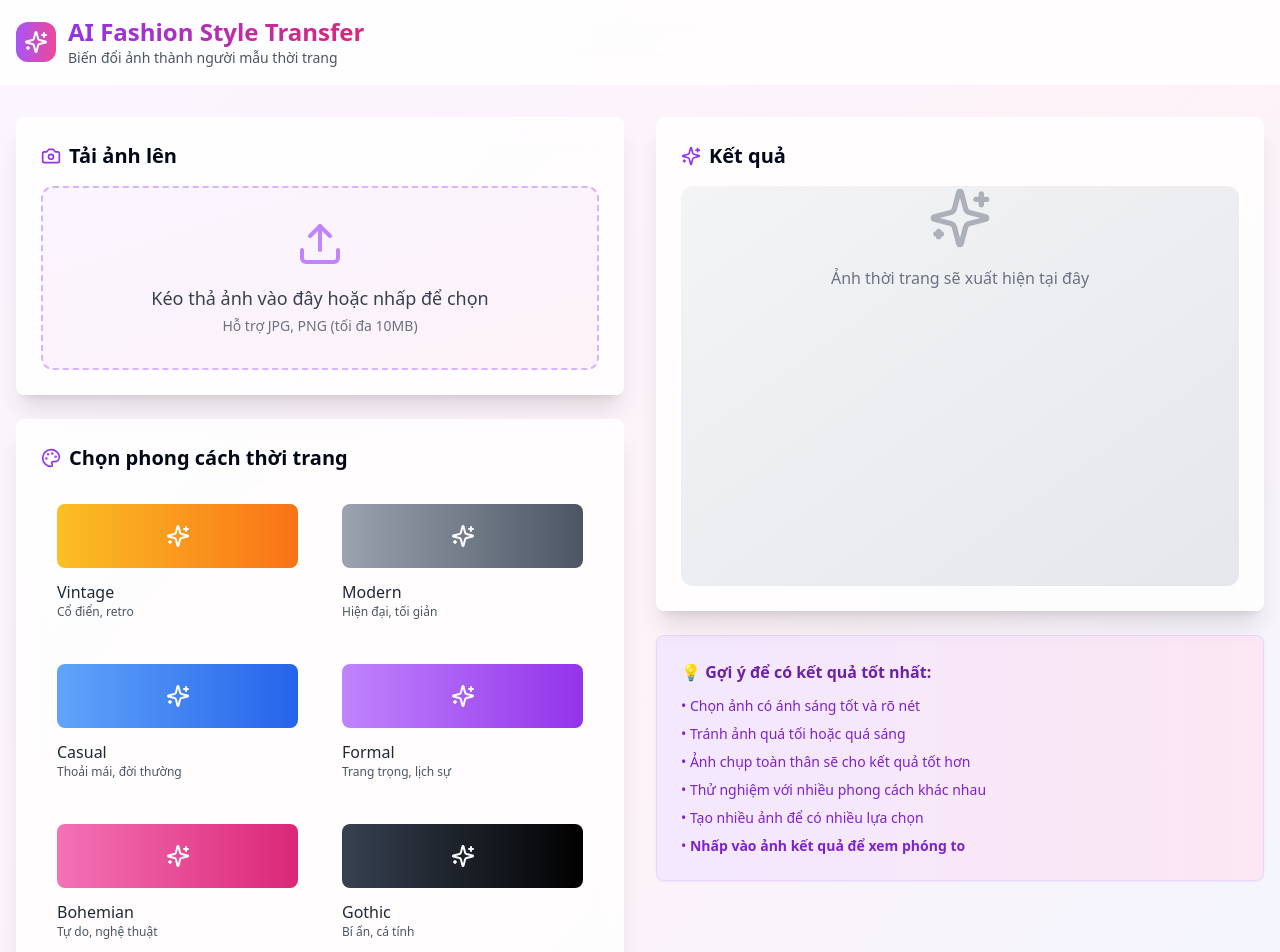
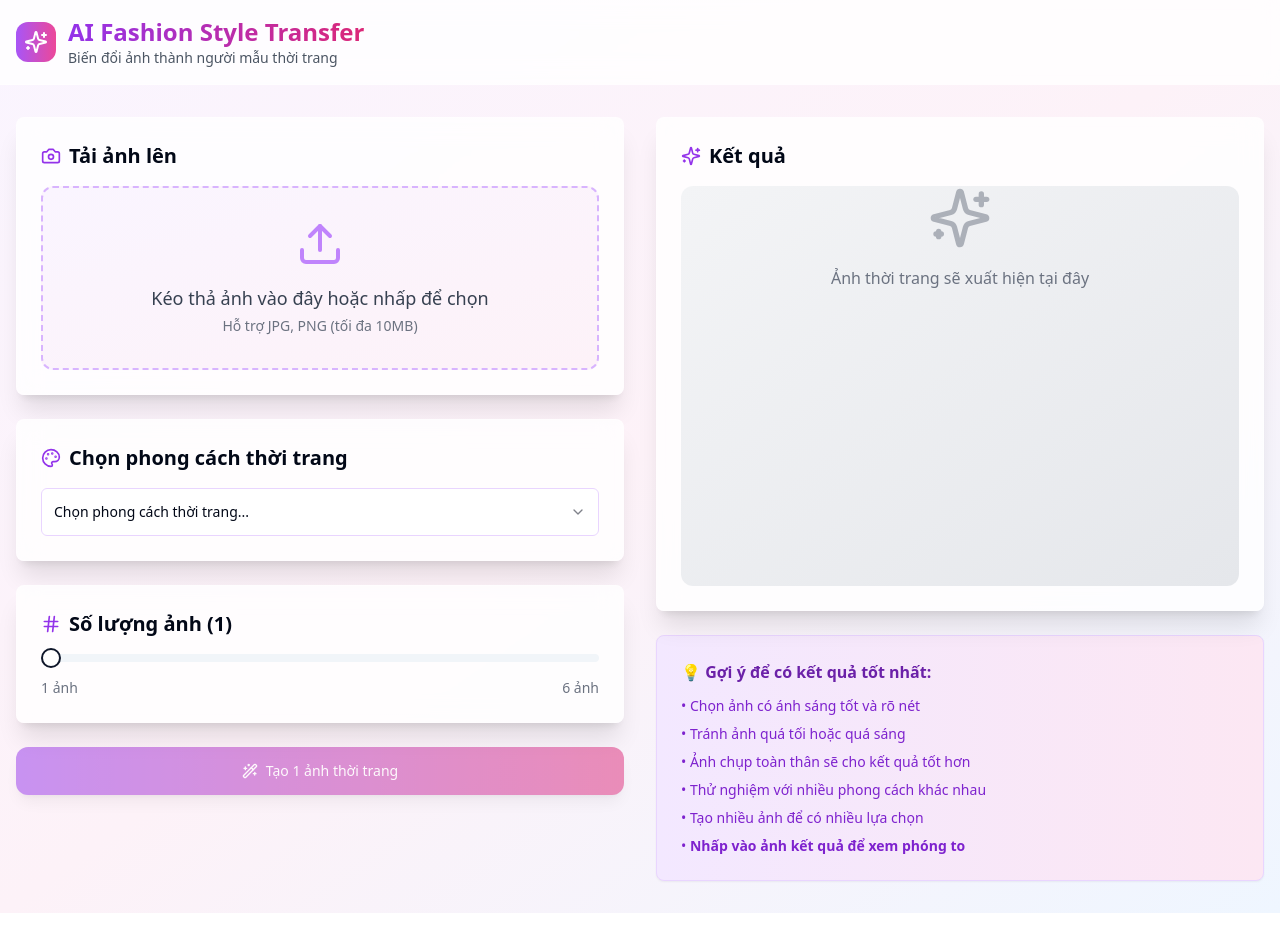
Before and after one commit to xuanlinh92/fashion-model-generator-vn, a React (Vite) app: page / in a window 1280 px wide. Shown: the top 952 px of the page. After the commit the page ends 913 px from the top, so only its background shows below. Built offline with nearby package versions, Linux system fonts and the light colour scheme.

Commit message:
Refactor: Use dropdown for style selection
Replace the style selection section with a dropdown list.

```diff
--- a/src/pages/Index.tsx
+++ b/src/pages/Index.tsx
@@ -3,6 +3,7 @@ import { Upload, Wand2, Download, Sparkles, Camera, Palette, Hash, X } from 'luc
 import { Button } from '@/components/ui/button';
 import { Card } from '@/components/ui/card';
 import { Slider } from '@/components/ui/slider';
+import { Select, SelectContent, SelectItem, SelectTrigger, SelectValue } from '@/components/ui/select';
 import { toast } from '@/hooks/use-toast';
 import { Dialog, DialogContent, DialogClose } from '@/components/ui/dialog';
 
@@ -16,14 +17,14 @@ const Index = () => {
   const fileInputRef = useRef<HTMLInputElement>(null);
 
   const fashionStyles = [
-    { id: 'vintage', name: 'Vintage', description: 'Cổ điển, retro', color: 'from-amber-400 to-orange-500' },
-    { id: 'modern', name: 'Modern', description: 'Hiện đại, tối giản', color: 'from-gray-400 to-gray-600' },
-    { id: 'casual', name: 'Casual', description: 'Thoải mái, đời thường', color: 'from-blue-400 to-blue-600' },
-    { id: 'formal', name: 'Formal', description: 'Trang trọng, lịch sự', color: 'from-purple-400 to-purple-600' },
-    { id: 'bohemian', name: 'Bohemian', description: 'Tự do, nghệ thuật', color: 'from-pink-400 to-pink-600' },
-    { id: 'gothic', name: 'Gothic', description: 'Bí ẩn, cá tính', color: 'from-gray-700 to-black' },
-    { id: 'minimalist', name: 'Minimalist', description: 'Tối giản, tinh tế', color: 'from-green-400 to-green-600' },
-    { id: 'street', name: 'Street Style', description: 'Đường phố, năng động', color: 'from-red-400 to-red-600' }
+    { id: 'vintage', name: 'Vintage', description: 'Cổ điển, retro' },
+    { id: 'modern', name: 'Modern', description: 'Hiện đại, tối giản' },
+    { id: 'casual', name: 'Casual', description: 'Thoải mái, đời thường' },
+    { id: 'formal', name: 'Formal', description: 'Trang trọng, lịch sự' },
+    { id: 'bohemian', name: 'Bohemian', description: 'Tự do, nghệ thuật' },
+    { id: 'gothic', name: 'Gothic', description: 'Bí ẩn, cá tính' },
+    { id: 'minimalist', name: 'Minimalist', description: 'Tối giản, tinh tế' },
+    { id: 'street', name: 'Street Style', description: 'Đường phố, năng động' }
   ];
 
   const handleImageUpload = (event: React.ChangeEvent<HTMLInputElement>) => {
@@ -116,6 +117,11 @@ const Index = () => {
     setExpandedImage(null);
   };
 
+  const getSelectedStyleName = () => {
+    const style = fashionStyles.find(s => s.id === selectedStyle);
+    return style ? `${style.name} - ${style.description}` : '';
+  };
+
   return (
     <div className="min-h-screen bg-gradient-to-br from-purple-50 via-pink-50 to-blue-50">
       {/* Header */}
@@ -191,25 +197,29 @@ const Index = () => {
                 Chọn phong cách thời trang
               </h2>
 
-              <div className="grid grid-cols-2 gap-3">
-                {fashionStyles.map((style) => (
-                  <div
-                    key={style.id}
-                    className={`p-4 rounded-lg cursor-pointer transition-all transform hover:scale-105 ${
-                      selectedStyle === style.id
-                        ? 'ring-2 ring-purple-500 shadow-lg'
-                        : 'hover:shadow-md'
-                    }`}
-                    onClick={() => setSelectedStyle(style.id)}
-                  >
-                    <div className={`h-16 bg-gradient-to-r ${style.color} rounded-lg mb-3 flex items-center justify-center`}>
-                      <Sparkles className="h-6 w-6 text-white" />
-                    </div>
-                    <h3 className="font-medium text-gray-800">{style.name}</h3>
-                    <p className="text-xs text-gray-600">{style.description}</p>
-                  </div>
-                ))}
-              </div>
+              <Select value={selectedStyle} onValueChange={setSelectedStyle}>
+                <SelectTrigger className="w-full h-12 bg-white border-purple-200 focus:ring-purple-500">
+                  <SelectValue placeholder="Chọn phong cách thời trang..." />
+                </SelectTrigger>
+                <SelectContent className="bg-white border-purple-200 shadow-xl z-50">
+                  {fashionStyles.map((style) => (
+                    <SelectItem key={style.id} value={style.id} className="cursor-pointer hover:bg-purple-50 focus:bg-purple-50">
+                      <div className="flex flex-col">
+                        <span className="font-medium text-gray-800">{style.name}</span>
+                        <span className="text-xs text-gray-600">{style.description}</span>
+                      </div>
+                    </SelectItem>
+                  ))}
+                </SelectContent>
+              </Select>
+
+              {selectedStyle && (
+                <div className="mt-3 p-3 bg-purple-50 rounded-lg">
+                  <p className="text-sm text-purple-700">
+                    <span className="font-medium">Đã chọn:</span> {getSelectedStyleName()}
+                  </p>
+                </div>
+              )}
             </Card>
 
             {/* Quantity Selection */}
```
